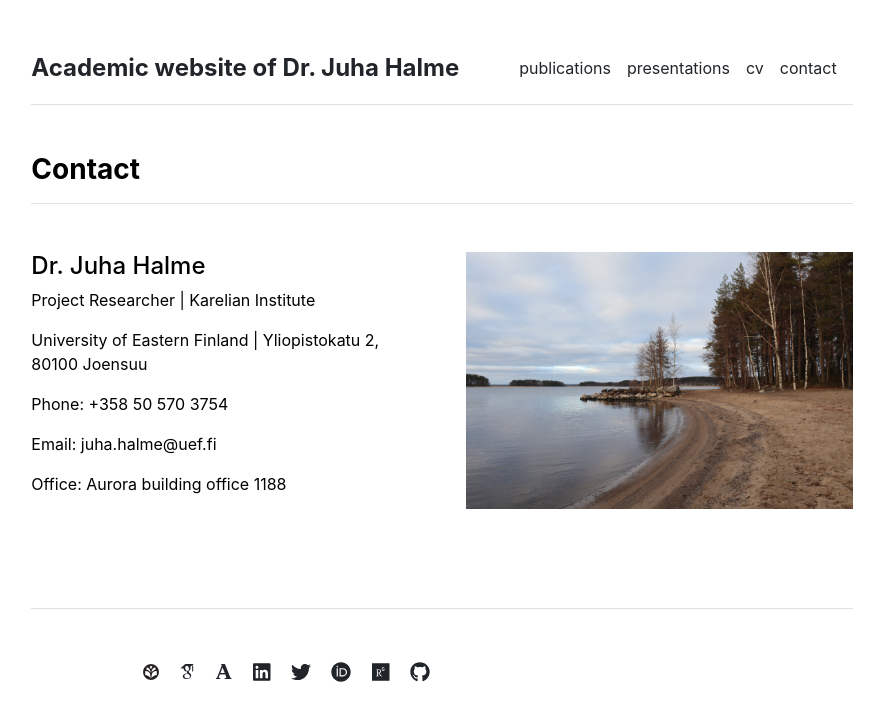
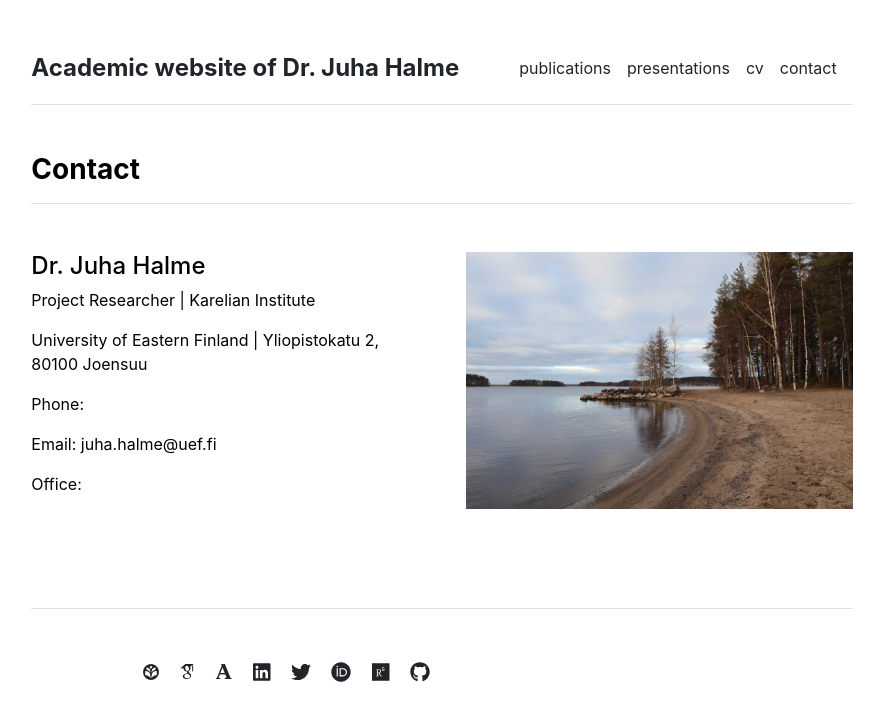
Before and after one commit to juhahalme/academicprofile, a Jekyll site: the page built from contact.md, in a window 1280 px wide. Shown: the top 721 px of the page, without its empty margins (198-1082 px from the left). Built offline with Jekyll 4.4.1, drawn with Linux system fonts in a browser that asks for light colours; some web fonts are replaced.

Commit message:
Update settings.yml

```diff
--- a/_data/settings.yml
+++ b/_data/settings.yml
@@ -36,4 +36,4 @@
 # - {icon: 'orcid', link: 'https://orcid.org/0000-0001-9637-6085'}
 
 contacts:
-- {name: 'Dr. Juha Halme', title: 'Project Researcher', department: 'Karelian Institute', phone: '+358 50 570 3754', office: 'Aurora building office 1188', institution: 'University of Eastern Finland', institution_address: 'Yliopistokatu 2, 80100 Joensuu', email: 'juha.halme@uef.fi', image: 'assets/img/contact.jpg'}
+- {name: 'Dr. Juha Halme', title: 'Project Researcher', department: 'Karelian Institute', institution: 'University of Eastern Finland', institution_address: 'Yliopistokatu 2, 80100 Joensuu', email: 'juha.halme@uef.fi', image: 'assets/img/contact.jpg'}
```
